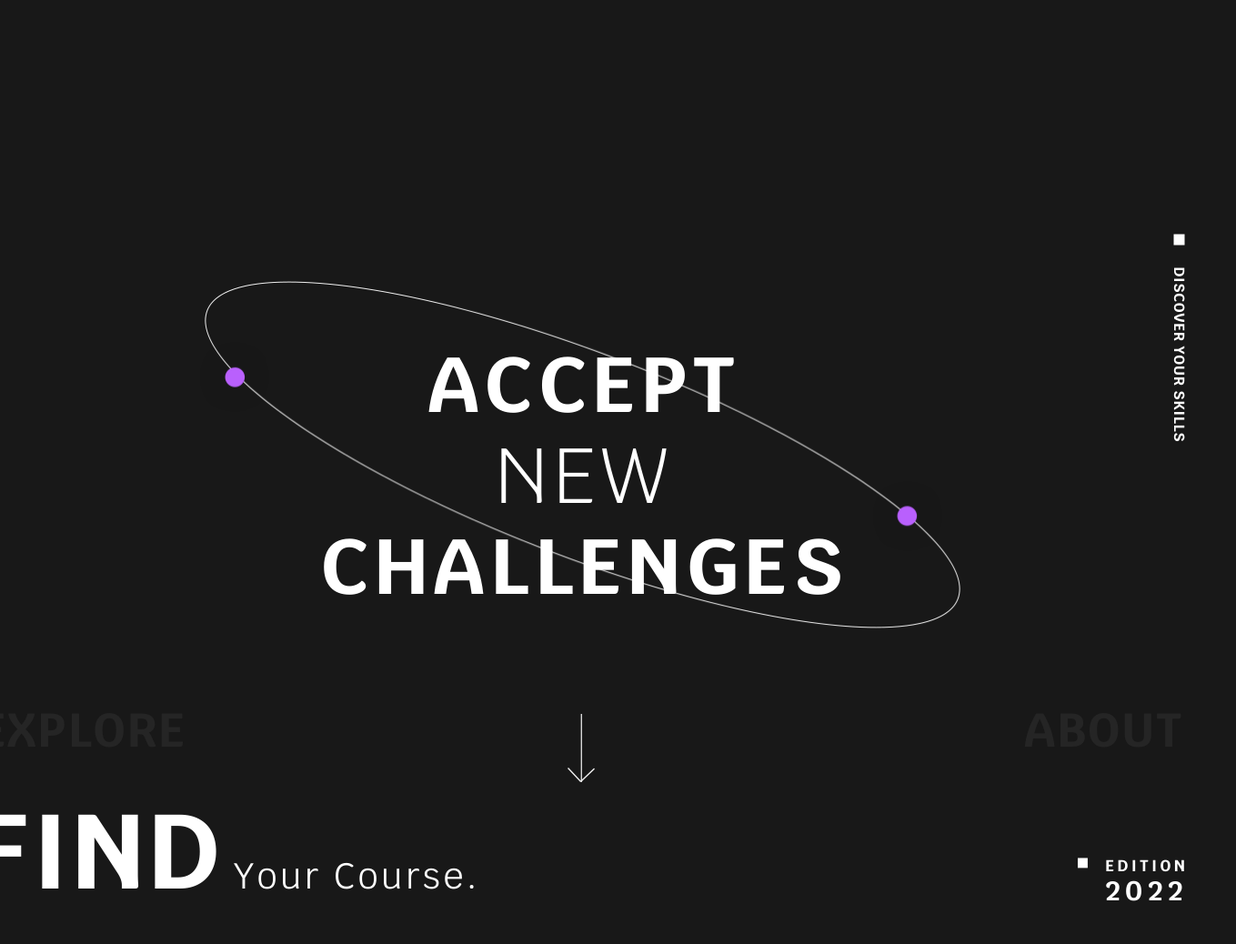
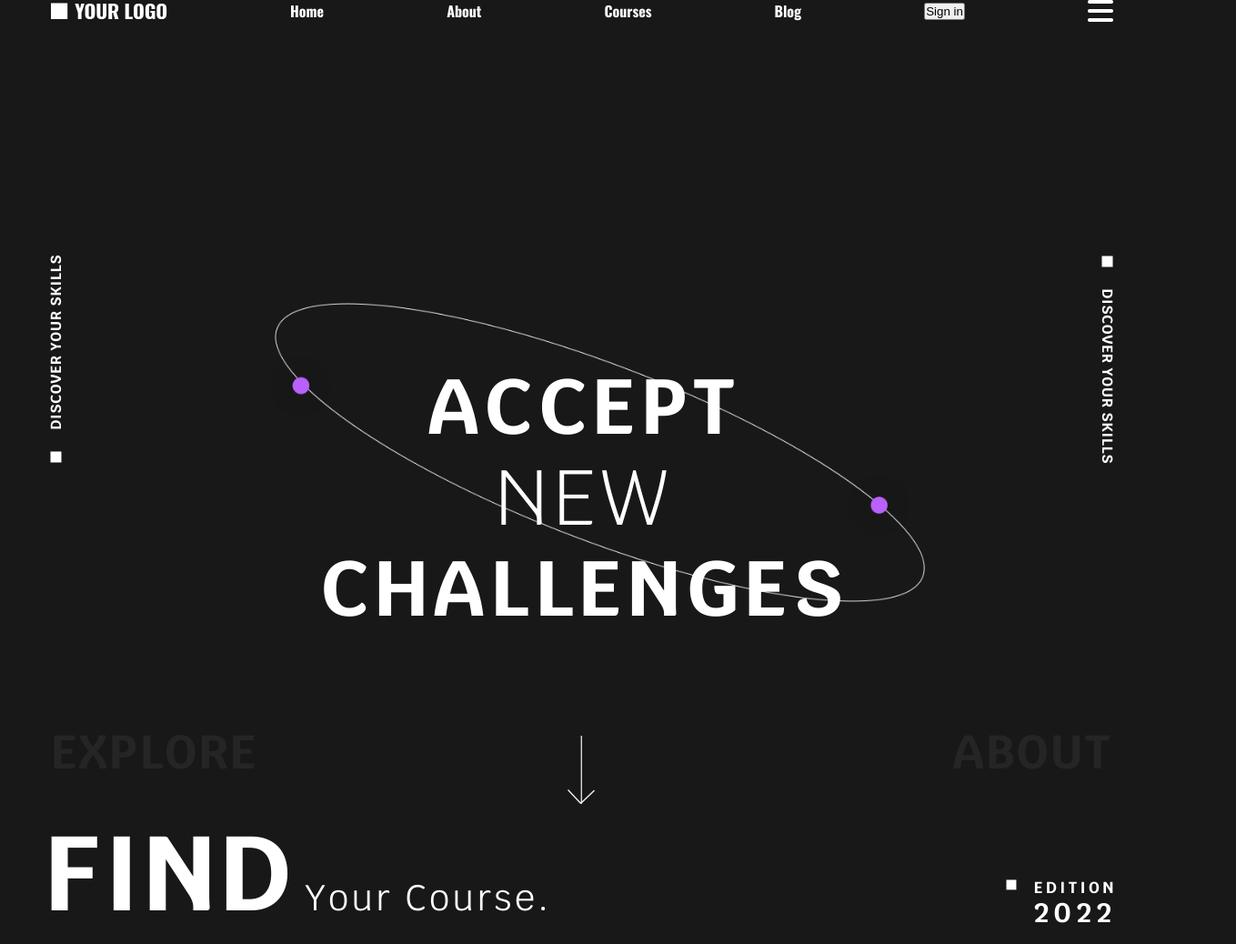
Before and after one commit to UID-bsuir/task1, a plain HTML site: page index.html in a window 1280 px wide. Shown: the top 1038 px of the page at 91% size, 1359 px wide, since content can reach past the window. Drawn offline with nearby package versions, Linux system fonts and the light colour scheme.

Commit message:
added basic layout

```diff
--- a/index.html
+++ b/index.html
@@ -22,7 +22,15 @@
     <div class="hero-wrapper">
         <!-- landing header (logo,
         navigation buttons, menu) -->
-        <header></header>
+        <header class="header">
+            <img src="./images/logo.png" alt="logo">
+            <p>Home</p>
+            <p>About</p>
+            <p>Courses</p>
+            <p>Blog</p>
+            <button>Sign in</button>
+            <i class="fa-solid fa-bars fa-2xl"></i>
+        </header>
 
         <!-- section 1 (photo, let's start
         button, +150 50 +100 panel) -->
--- a/styles/styles.css
+++ b/styles/styles.css
@@ -16,7 +16,7 @@ body {
 
 .hero-wrapper {
     width: 1440px;
-
+    overflow: hidden;
 }
 
 /*
@@ -37,6 +37,27 @@ body {
 
 */
 
+.header{
+    display: flex;
+    justify-content: space-between;
+    padding: 0 56px 0 56px;
+    align-items: center;
+
+    font-family: 'Oswald', sans-serif;
+    font-weight: 600;
+}
+
+.header button {
+    font-weight: 500;
+}
+
+.header p:hover::after {
+    content: "";
+    display: block;
+    height: 2px;
+    background-color: #FFF;
+    margin-top: 18px;
+}
 
 /* SECTION 2 (accept new challenges,
    explore, about, down arrow) */
```
Also changed, not shown: images/logo.png (added).
